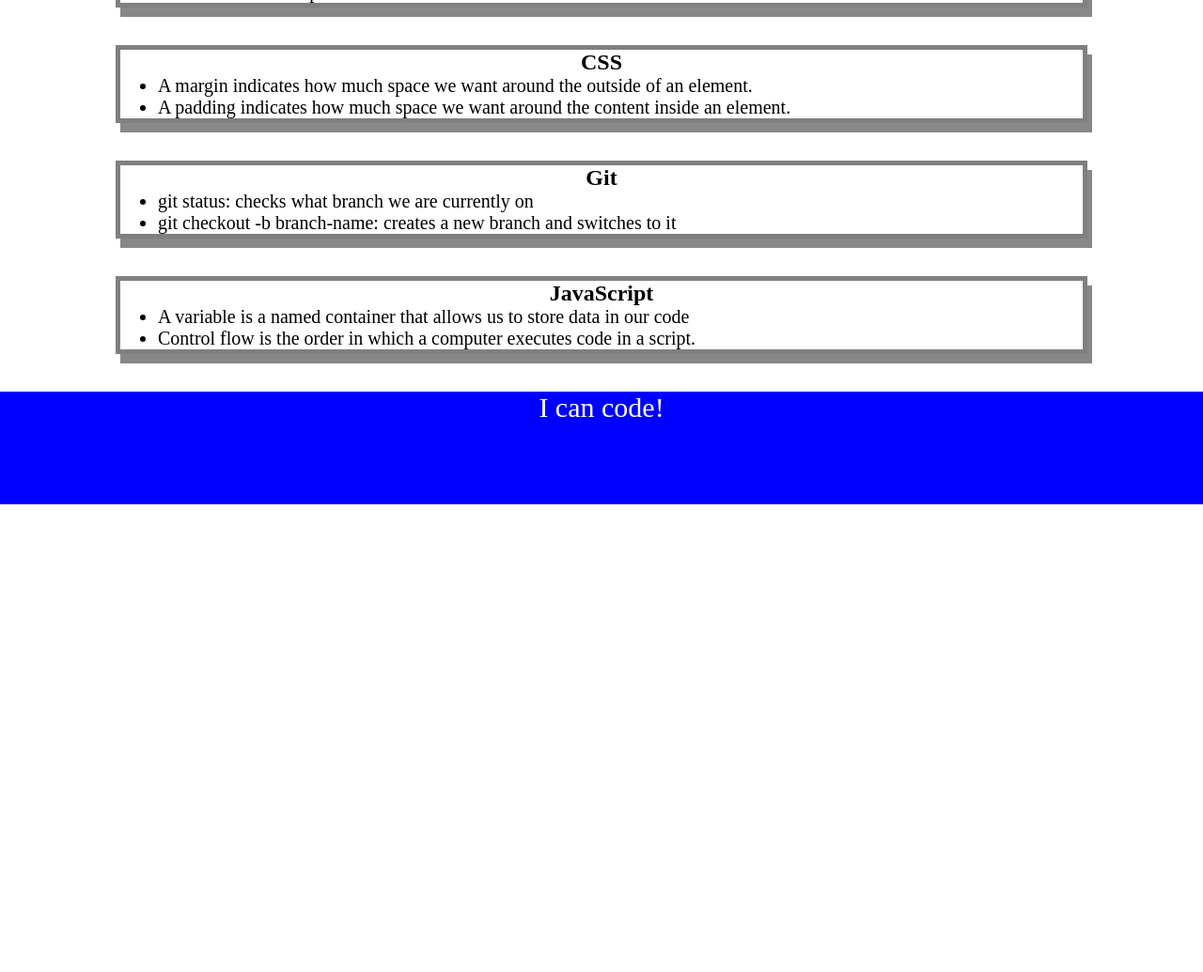
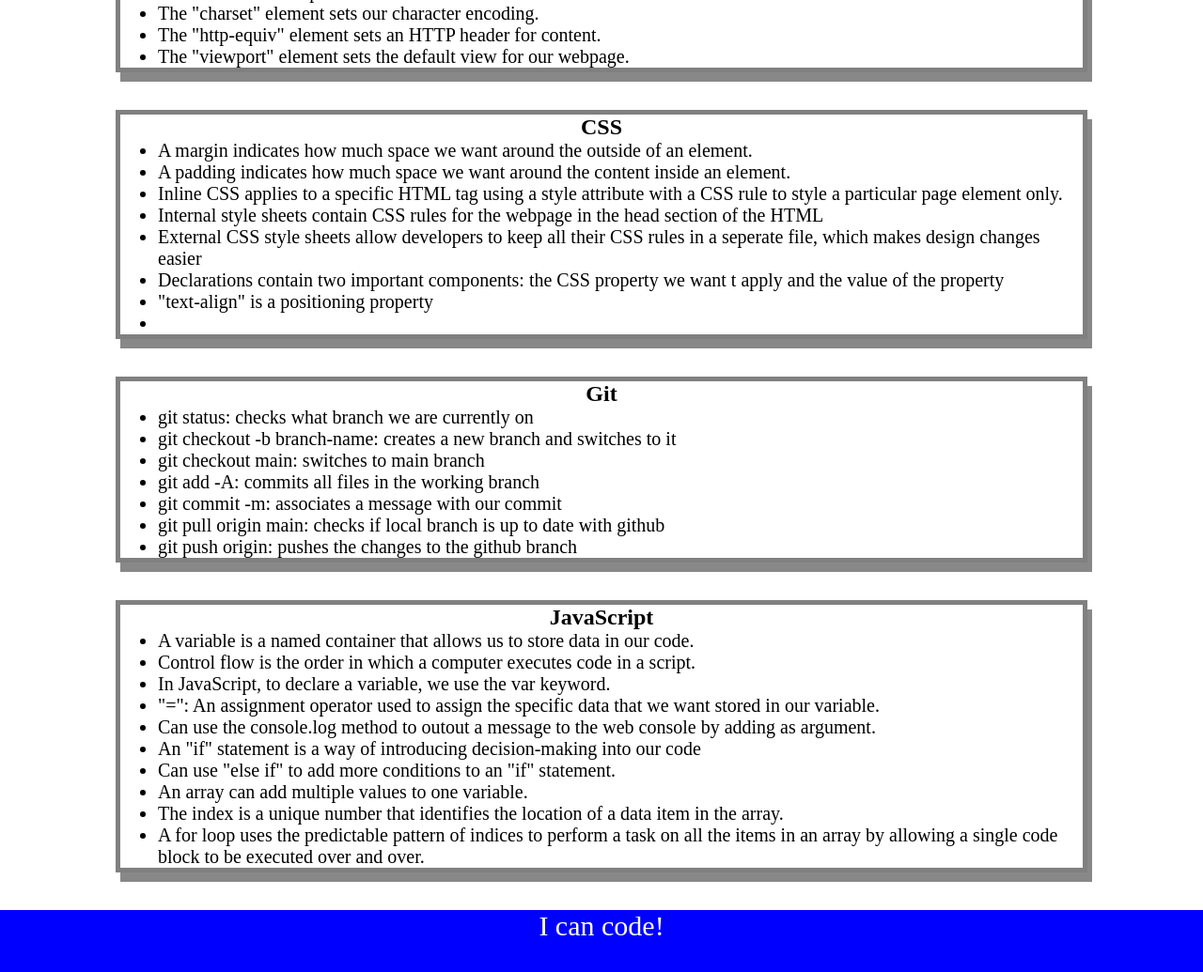
Before and after one commit to Silverfoot42/prework-study-guide, a plain HTML site: page index.html in a window 1280 px wide. Shown: the part 695-1730 px from the top of the page at 94% size. Before the commit the page ends 1232 px from the top, so only its background shows below. Drawn offline with Linux system fonts and the light colour scheme.

Commit message:
added notes to HTML file

```diff
--- a/index.html
+++ b/index.html
@@ -42,6 +42,10 @@
           <li>The "br" element creates a line of empty space, or a line break, between two blocks of content.</li>
           <li>The "a" element (which stands for anchor) creates links to the same webpage or other webpages.</li>
           <li>The "href" attribute points to the URL for the link.</li>
+          <li>The "charset" element sets our character encoding.</li>
+          <li>The "http-equiv" element sets an HTTP header for content.</li>
+          <li>The "viewport" element sets the default view for our webpage.</li>
+
 
         </ul>
 
@@ -55,6 +59,12 @@
 
           <li>A margin indicates how much space we want around the outside of an element.</li>
           <li>A padding indicates how much space we want around the content inside an element.</li>
+          <li>Inline CSS applies to a specific HTML tag using a style attribute with a CSS rule to style a particular page element only.</li>
+          <li>Internal style sheets contain CSS rules for the webpage in the head section of the HTML</li>
+          <li>External CSS style sheets allow developers to keep all their CSS rules in a seperate file, which makes design changes easier</li>
+          <li>Declarations contain two important components: the CSS property we want t apply and the value of the property</li>
+          <li>"text-align" is a positioning property</li>
+          <li></li>
 
         </ul>
 
@@ -68,6 +78,12 @@
 
           <li>git status: checks what branch we are currently on</li>
           <li>git checkout -b branch-name: creates a new branch and switches to it</li>
+          <li>git checkout main: switches to main branch</li>
+          <li>git add -A: commits all files in the working branch</li>
+          <li>git commit -m: associates a message with our commit</li>
+          <li>git pull origin main: checks if local branch is up to date with github</li>
+          <li>git push origin: pushes the changes to the github branch</li>
+
 
         </ul>
 
@@ -79,8 +95,16 @@
 
         <ul>
 
-          <li>A variable is a named container that allows us to store data in our code</li>
+          <li>A variable is a named container that allows us to store data in our code.</li>
           <li>Control flow is the order in which a computer executes code in a script.</li>
+          <li>In JavaScript, to declare a variable, we use the var keyword.</li>
+          <li>"=": An assignment operator used to assign the specific data that we want stored in our variable.</li>
+          <li>Can use the console.log method to outout a message to the web console by adding as argument.</li>
+          <li>An "if" statement is a way of introducing decision-making into our code</li>
+          <li>Can use "else if" to add more conditions to an "if" statement.</li>
+          <li>An array can add multiple values to one variable.</li>
+          <li>The index is a  unique number that identifies the location of a data item in the array.</li>
+          <li>A for loop uses the predictable pattern of indices to perform a task on all the items in an array by allowing a single code block to be executed over and over.</li>
 
         </ul>
 
```
